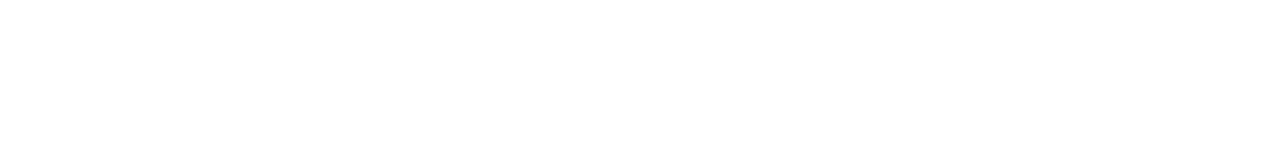
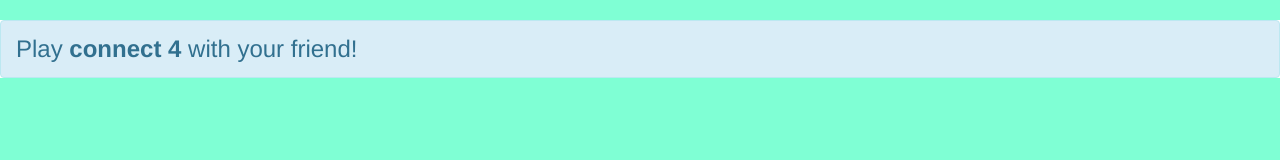
Before and after one commit to 11carmel11/connect4-MVC, a website: page index.html in a window 1280 px wide. Drawn offline with nearby package versions, Linux system fonts and the light colour scheme.

Commit message:
updates init

```diff
--- a/index.html
+++ b/index.html
@@ -10,9 +10,13 @@
       integrity="sha384-BVYiiSIFeK1dGmJRAkycuHAHRg32OmUcww7on3RYdg4Va+PmSTsz/K68vbdEjh4u"
       crossorigin="anonymous"
     />
-    <title>Document</title>
+    <link rel="stylesheet" href="./style/style.css" />
+    <title>connect 4</title>
   </head>
   <body>
+    <h3 class="alert alert-info">
+      Play <strong>connect 4</strong> with your friend!
+    </h3>
     <main id="root"></main>
     <script src="./index.js"></script>
   </body>
--- /dev/null
+++ b/style/style.css
@@ -0,0 +1,3 @@
+html {
+  background-color: aquamarine;
+}
```
Also changed, not shown: readme.md.
